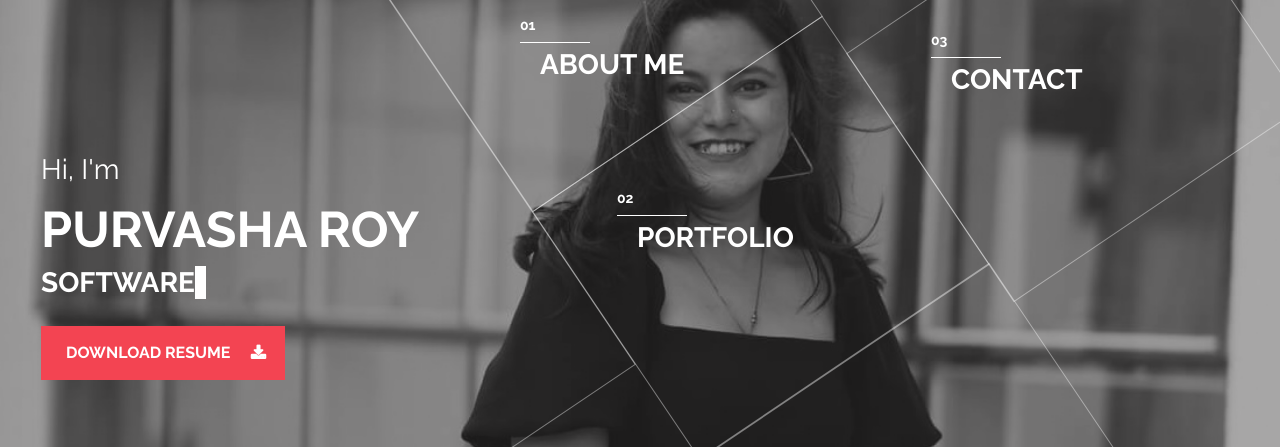
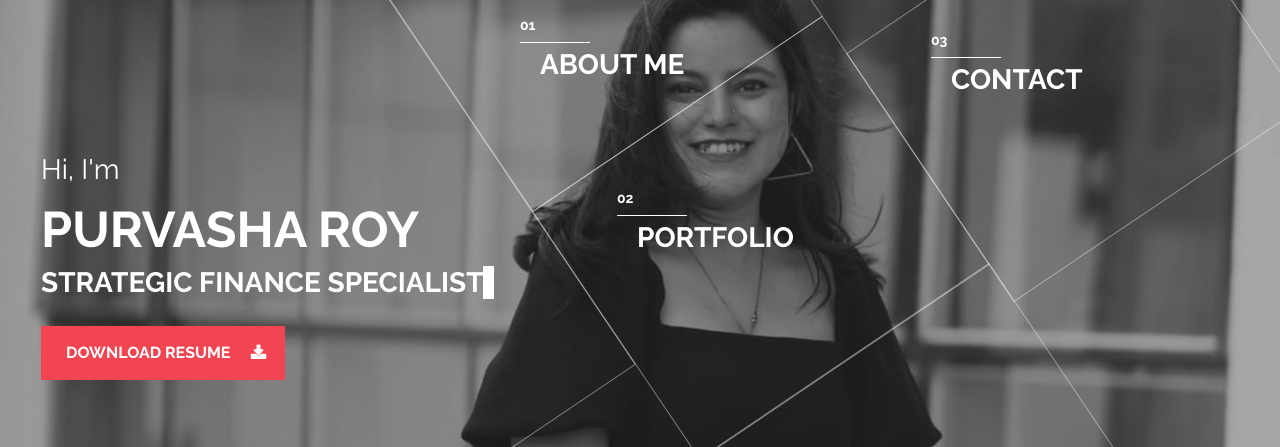
Before and after one commit to purvasha-roy/purvasha-roy, a plain HTML site: page docs/index.html in a window 1280 px wide. Shown: the top 447 px of the page. Drawn offline with nearby package versions, Linux system fonts and the light colour scheme.

Commit message:
added typewrite text

```diff
--- a/docs/index.html
+++ b/docs/index.html
@@ -41,7 +41,7 @@
 				<h1><span>Hi, I'm</span>Purvasha Roy</h1>
 				<h2>
 					<span href="" class="typewrite" data-period="2000"
-						  data-type='["Software Engineer", "AI Strategist", "Creative Developer", "Software  Solutionist", "Entrepreneur", "Technology Leader" ]'>
+						  data-type='["Strategic Finance Specialist", "Financial Insights Analyst", "Corporate Planning Analyst", "Finance Analyst", "Finance Strategy Consultant"]'>
 						<span class="wrap"></span>
 					</span>
 				</h2>
```
